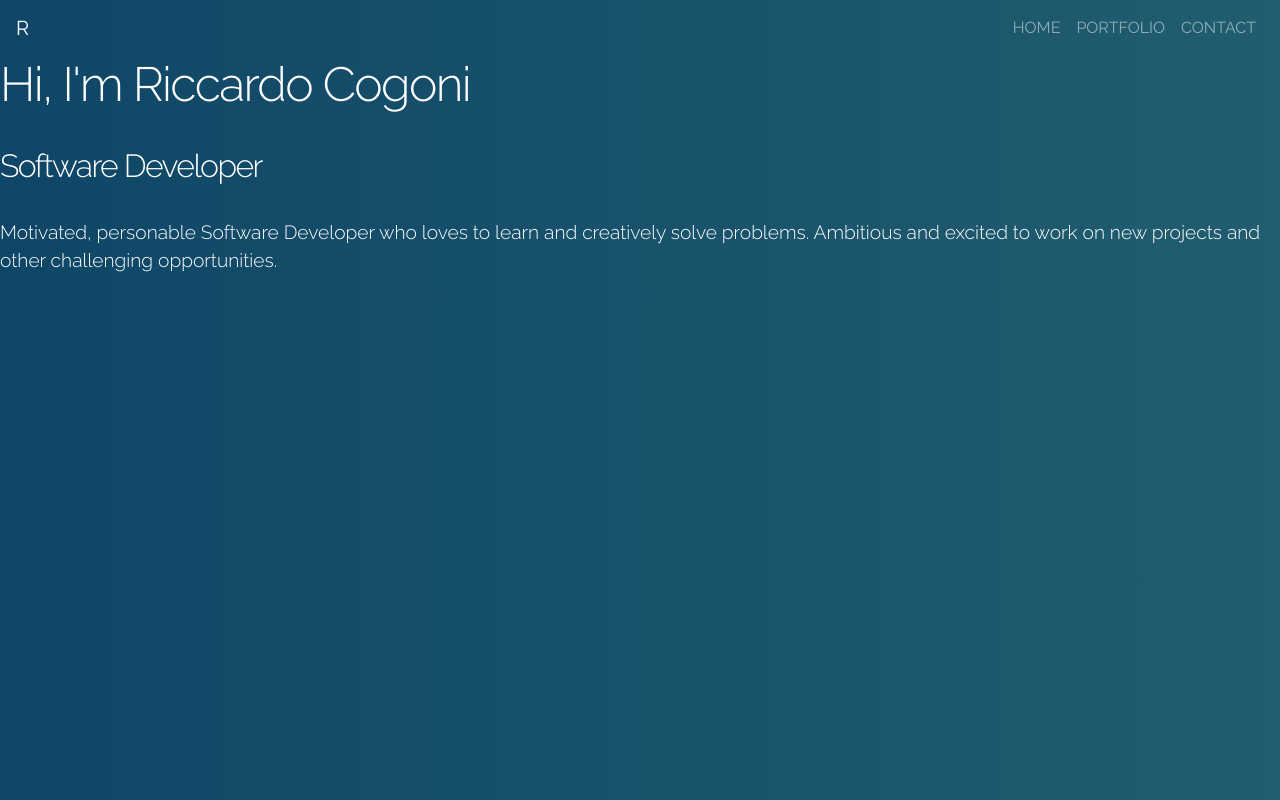
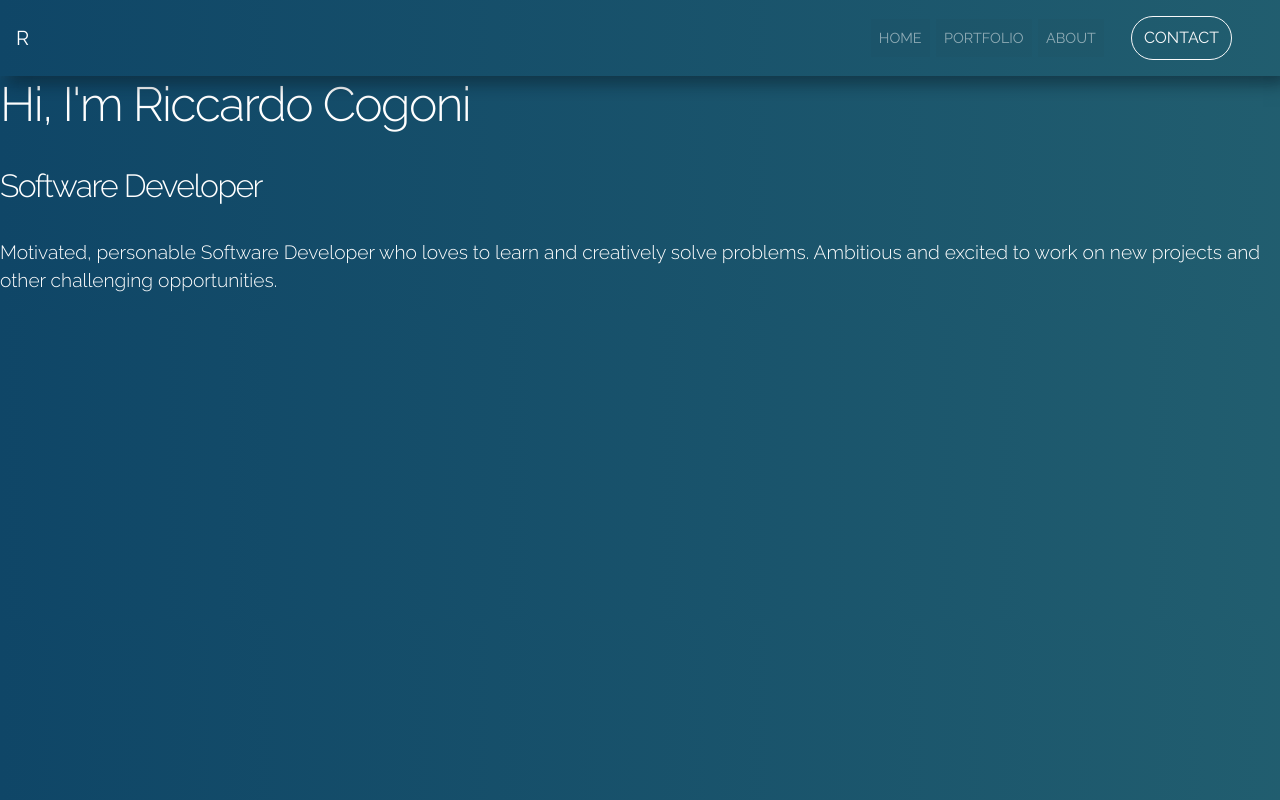
Before and after one commit to rico157/Portfolio, a React (Create React App) app: page / in a window 1280 px wide. Built offline with nearby package versions, Linux system fonts and the light colour scheme.

Commit message:
add sidebar

```diff
--- a/package.json
+++ b/package.json
@@ -9,7 +9,9 @@
     "bootstrap": "^4.5.3",
     "react": "^17.0.1",
     "react-bootstrap": "^1.4.0",
+    "react-burger-menu": "^2.9.0",
     "react-dom": "^17.0.1",
+    "react-icons": "^3.11.0",
     "react-scripts": "4.0.0",
     "web-vitals": "^0.2.4"
   },
--- a/src/Components/NavBar.jsx
+++ b/src/Components/NavBar.jsx
@@ -1,16 +1,146 @@
-import React from "react";
-import { Nav, Navbar } from "react-bootstrap";
+import React, { useState } from "react";
+import { Button, Nav, Navbar } from "react-bootstrap";
+import useWindowDimensions from "./hooks/useWindowDimensions";
+import { TiThMenu } from "react-icons/ti";
+import { slide as Menu } from "react-burger-menu";
 
 export default function MyNavBar() {
+  const [over, setOver] = useState(false);
+  // const [open, setOpen] = useState(false);
+  const { width } = useWindowDimensions();
+  const phone = width < 450;
+  const tablet = width < 800;
+  const navStyle = {
+    paddingTop: phone ? "0" : "1rem",
+    paddingBottom: phone ? "0" : "1rem",
+    paddingRight: tablet ? "2rem" : "3rem",
+    // backgroundColor: phone && "#0F4667",
+    boxShadow:
+      !phone &&
+      "7px 7px 16px rgba(8, 25, 36, 0.562), -7px -7px 16px rgba(66, 133, 161, 0.452)"
+  };
+
+  const linkStyle = {
+    outline: "none",
+    backgroundColor: "rgba(31, 68, 74, 0.077)",
+    border: "none",
+    // color: "#e6e6e6",
+    margin: "0.2rem",
+    textAlign: "center",
+    textDecoration: "none",
+    display: "inline-block",
+    fontSize: "0.9rem"
+  };
+
+  const styles = {
+    bmBurgerButton: {
+      position: "fixed",
+      width: "36px",
+      height: "30px",
+      right: "26px",
+      top: "20px"
+    },
+    bmBurgerBars: {
+      background: "#e6e6e6"
+    },
+    bmBurgerBarsHover: {
+      background: "#a90000"
+    },
+    bmCrossButton: {
+      height: "54px",
+      width: "54px"
+    },
+    bmCross: {
+      background: "#bdc3c7"
+    },
+    bmMenuWrap: {
+      position: "fixed",
+      top: "0",
+      height: "100vh",
+      width: "fit-content"
+    },
+    bmMenu: {
+      boxShadow:
+        "7px 7px 16px rgba(8, 25, 36, 0.562), -7px -7px 16px rgba(8, 25, 36, 0.562)",
+      height: "100vh",
+
+      background: "#0F4667",
+      padding: "2.5em 2.5em 0",
+      fontSize: "1.15em"
+    },
+    bmMorphShape: {
+      fill: "#373a47"
+    },
+    bmItemList: {
+      color: "#b8b7ad",
+      padding: "0.8em"
+    },
+    bmItem: {
+      marginTop: "0.8rem",
+      display: "flex",
+      flexDirection: "column",
+      color: "white",
+      borderTop: "1px solid",
+      fontSize: "1.7rem",
+      width: "100%"
+    },
+    bmOverlay: {
+      background: "rgba(0, 0, 0, 0.3)"
+    }
+  };
+
   return (
-    <Navbar variant="dark">
+    <Navbar variant="dark" style={navStyle}>
       <Navbar.Brand href="#home">R</Navbar.Brand>
       <Nav className="mr-auto"></Nav>
-      <Nav>
-        <Nav.Link href="#home">HOME</Nav.Link>
-        <Nav.Link href="#portfolio">PORTFOLIO</Nav.Link>
-        <Nav.Link href="#contact">CONTACT</Nav.Link>
-      </Nav>
+      {phone ? (
+        <>
+          <Menu right width={80} styles={styles}>
+            <a id="home" className="menu-item" href="/">
+              HOME
+            </a>
+            <a id="portfolio" className="menu-item" href="/portfolio">
+              PORTFOLIO
+            </a>
+            <a id="contact" className="menu-item" href="/contact">
+              CONTACT
+            </a>
+            <a id="about" className="menu-item" href="/about">
+              ABOUT
+            </a>
+          </Menu>
+        </>
+      ) : (
+        <Nav>
+          <Nav.Link
+            style={linkStyle}
+            href="#home"
+            onMouseEnter={() => setOver(true)}
+            onMouseLeave={() => setOver(false)}
+          >
+            HOME
+          </Nav.Link>
+          <Nav.Link style={linkStyle} href="#portfolio">
+            PORTFOLIO
+          </Nav.Link>
+
+          <Nav.Link style={linkStyle} href="#about">
+            ABOUT
+          </Nav.Link>
+          <Button
+            variant="outline-light"
+            style={{
+              borderRadius: "2rem",
+              display: "flex",
+              alignItems: "center",
+              marginLeft: "1.5rem"
+            }}
+            href="#contact"
+          >
+            CONTACT
+          </Button>
+        </Nav>
+      )}
     </Navbar>
   );
 }
--- /dev/null
+++ b/src/Components/hooks/useWindowDimensions.jsx
@@ -0,0 +1,26 @@
+import { useState, useEffect } from "react";
+
+function getWindowDimensions() {
+  const { innerWidth: width, innerHeight: height } = window;
+  return {
+    width,
+    height
+  };
+}
+
+export default function useWindowDimensions() {
+  const [windowDimensions, setWindowDimensions] = useState(
+    getWindowDimensions()
+  );
+
+  useEffect(() => {
+    function handleResize() {
+      setWindowDimensions(getWindowDimensions());
+    }
+
+    window.addEventListener("resize", handleResize);
+    return () => window.removeEventListener("resize", handleResize);
+  }, []);
+
+  return windowDimensions;
+}
--- a/src/styles/App.css
+++ b/src/styles/App.css
@@ -1,14 +1,4 @@
-.nav-a {
-    outline: none;
-    background-color: rgba(31, 68, 74, 0.077);
-    /* Green */
-    border: none;
-    color: white;
-    padding: 0.7%;
-    text-align: center;
-    text-decoration: none;
-    display: inline-block;
-    font-size: 1.4rem;
-    /* border-left: 1px solid rgba(255, 255, 255, 0.336);
-    border-right: 1px solid rgba(255, 255, 255, 0.365); */
+.burger {
+    font-size: 3rem;
+    color: '#ffffff'
 }
```
Also changed, not shown: 1 other file (tests, documents, lock files or other folders).
